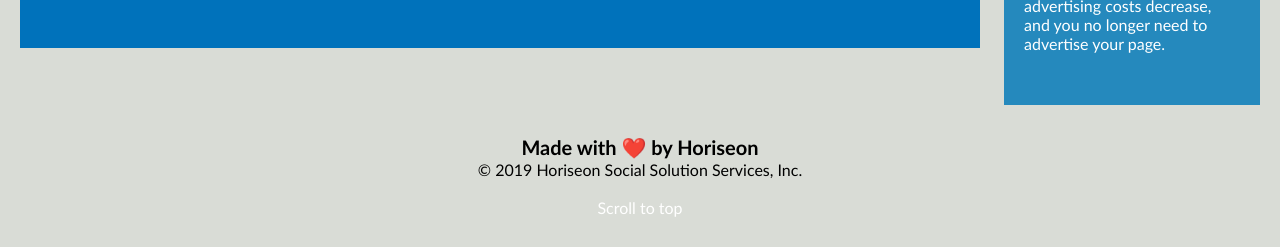
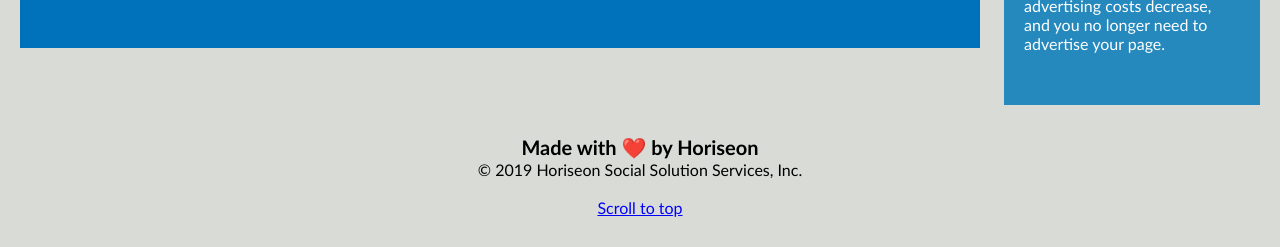
Before and after one commit to andrewbyoo/horiseon-refactor, a plain HTML site: page index.html in a window 1280 px wide. Shown: the part 1814-2061 px from the top of the page. Drawn offline with Linux system fonts and the light colour scheme.

Commit message:
Added styling for the scroll to top link.

```diff
--- a/assets/css/style.css
+++ b/assets/css/style.css
@@ -135,3 +135,8 @@ p {
 .footer h4 {
     font-size: 20px;
 }
+
+#scroll-to-top {
+    color: rgb(0, 0, 255);
+    text-decoration: underline;
+}
```
